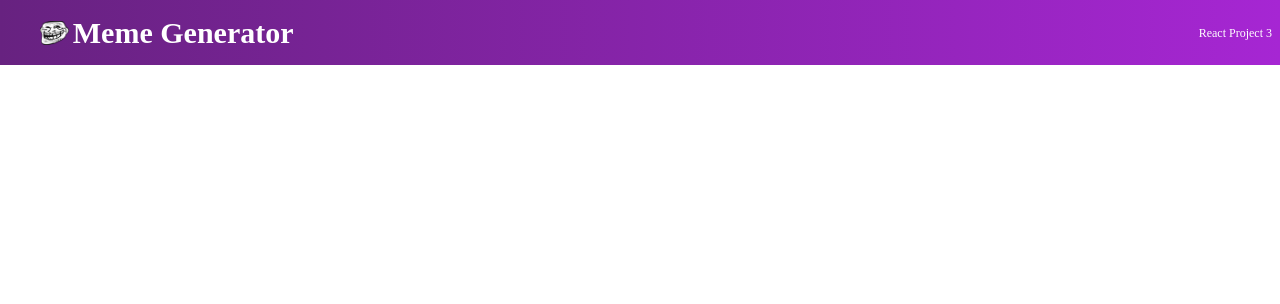
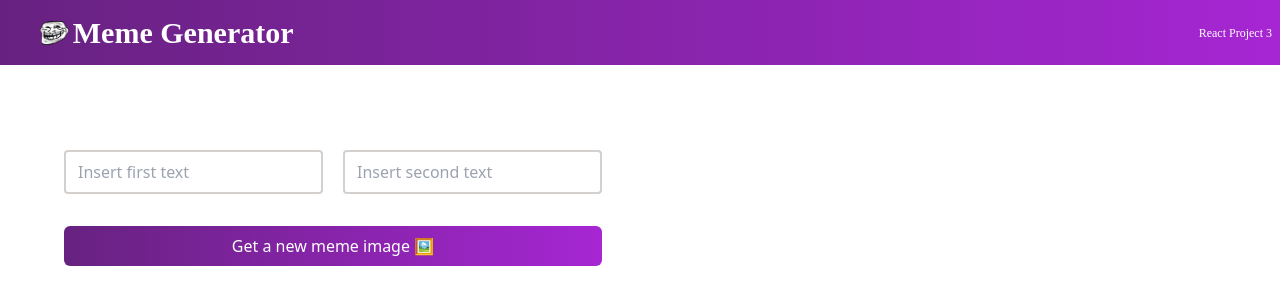
Before and after one commit to AdrianBonea/meme-generator, a React (Create React App) app: page / in a window 1280 px wide. Shown: the top 304 px of the page. Built offline with nearby package versions, Linux system fonts and the light colour scheme.

Commit message:
static form with two text inputs and one button

```diff
--- a/src/Components/Forms.js
+++ b/src/Components/Forms.js
@@ -2,9 +2,32 @@ import React from "react";
 
 export default function Forms() {
   return (
-    <div className="abosulute top-[120px]">
-      <input type="text"></input>
-      <input type="text"></input>
-    </div>
+    <form className="absolute top-[150px] left-16">
+      <div className="flex flex-col gap-8">
+        <div className="flex flex-row gap-5">
+          <input
+            type="text"
+            className="border-2 border-stone-400/50 rounded
+                   caret-stone-400/50 focus:outline-stone-400/80
+                     py-2 px-3"
+            placeholder="Insert first text"
+          ></input>
+          <input
+            type="text"
+            className="border-2 border-stone-400/50 rounded
+                   caret-stone-400/50 focus:outline-stone-400/80
+                     py-2 px-3"
+            placeholder="Insert second text"
+          ></input>
+        </div>
+        <button
+          type="button"
+          className="bg-gradient-to-r from-[#672280] to-[#A626D3]
+                     py-2 px-3 rounded-md text-white"
+        >
+          Get a new meme image 🖼
+        </button>
+      </div>
+    </form>
   );
 }
```
